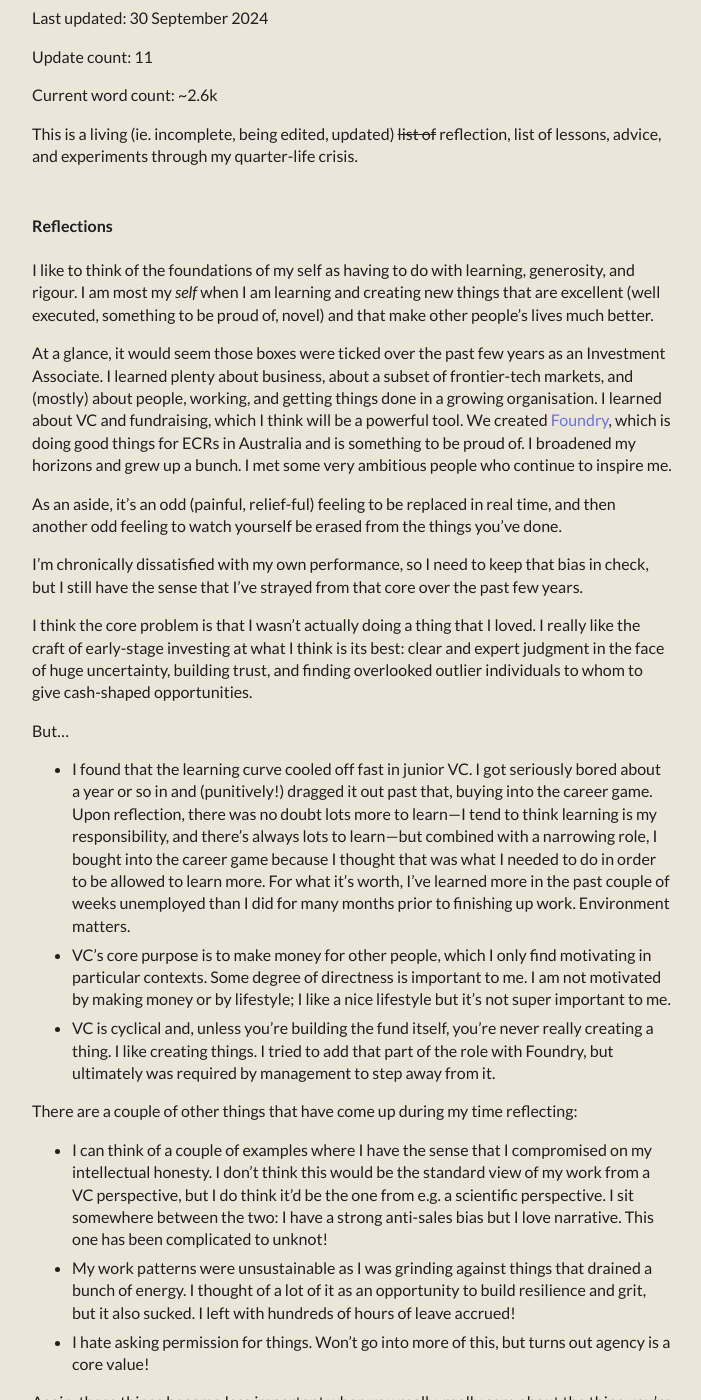
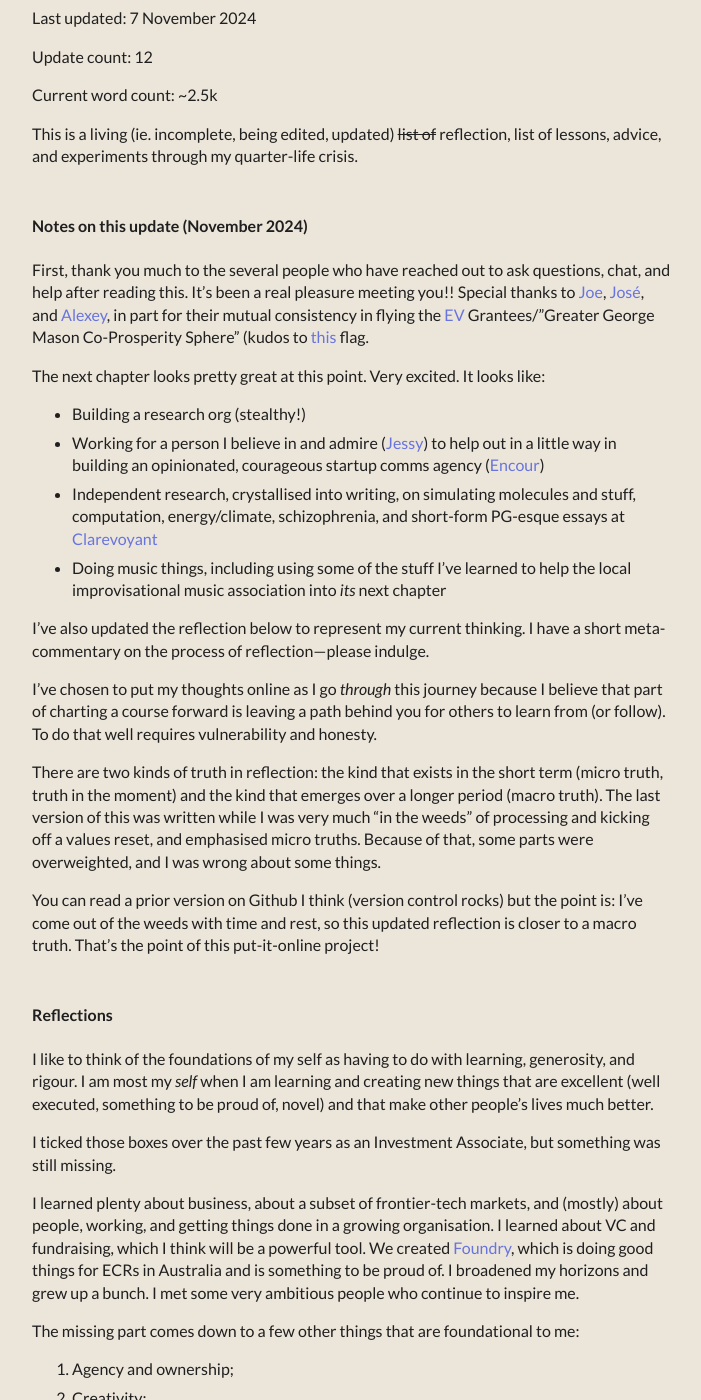
Before and after one commit to clarebirch/clarebirch.github.io, a Jekyll site: the page built from quarter-life-crisis.md, in a window 1280 px wide and 1400 px high, scrolled down 205 px. Shown: the whole window, without its empty margins (288-989 px from the left). Built offline with Jekyll 4.4.1, drawn with Linux system fonts in a browser that asks for light colours; some web fonts are replaced; some of the changed text lies outside the part shown.

Commit message:
MSG updated reflection on qlc again

```diff
--- a/_posts/.obsidian/workspace.json
+++ b/_posts/.obsidian/workspace.json
@@ -85,6 +85,7 @@
             "state": {
               "type": "backlink",
               "state": {
+                "file": "2022-04-02-unlearning-perfectionism.md",
                 "collapseAll": false,
                 "extraContext": false,
                 "sortOrder": "alphabetical",
@@ -101,6 +102,7 @@
             "state": {
               "type": "outgoing-link",
               "state": {
+                "file": "2022-04-02-unlearning-perfectionism.md",
                 "linksCollapsed": false,
                 "unlinkedCollapsed": true
               }
@@ -123,7 +125,7 @@
             "state": {
               "type": "outline",
               "state": {
-                "file": "2024-09-19-reflections-on-new-york.md"
+                "file": "2022-04-02-unlearning-perfectionism.md"
               }
             }
           }
--- a/quarter-life-crisis.md
+++ b/quarter-life-crisis.md
@@ -4,39 +4,51 @@
 ---
 Originally posted: 17 September 2024
 
-Last updated: 30 September 2024
+Last updated: 7 November 2024
 
-Update count: 11
+Update count: 12
 
-Current word count: ~2.6k
+Current word count: ~2.5k
 
 This is a living (ie. incomplete, being edited, updated) ~~list of~~ reflection, list of lessons, advice, and experiments through my quarter-life crisis.
+#### Notes on this update (November 2024)
+First, thank you much to the several people who have reached out to ask questions, chat, and help after reading this. It's been a real pleasure meeting you!! Special thanks to [Joe](https://x.com/josephnwalker?lang=en), [José](https://x.com/ArtirKel), and [Alexey](https://x.com/alexeyguzey), in part for their mutual consistency in flying the [EV](https://www.mercatus.org/emergent-ventures) Grantees/"Greater George Mason Co-Prosperity Sphere" (kudos to [this]((https://www.thepsmiths.com/p/review-scaling-people-by-claire-hughes?utm_source=publication-search#footnote-1-130267993) very sassy but witty blog) flag.
+
+The next chapter looks pretty great at this point. Very excited. It looks like:
+* Building a research org (stealthy!)
+* Working for a person I believe in and admire ([Jessy](https://www.linkedin.com/in/jessyzwu)) to help out in a little way in building an opinionated, courageous startup comms agency ([Encour](https://encour.co/))
+* Independent research, crystallised into writing, on simulating molecules and stuff, computation, energy/climate, schizophrenia, and short-form PG-esque essays at [Clarevoyant](https://clarevoyant.substack.com)
+* Doing music things, including using some of the stuff I've learned to help the local improvisational music association into *its* next chapter
+
+I've also updated the reflection below to represent my current thinking. I have a short meta-commentary on the process of reflection---please indulge.
+
+I've chosen to put my thoughts online as I go *through* this journey because I believe that part of charting a course forward is leaving a path behind you for others to learn from (or follow). To do that well requires vulnerability and honesty.
+
+There are two kinds of truth in reflection: the kind that exists in the short term (micro truth, truth in the moment) and the kind that emerges over a longer period (macro truth). The last version of this was written while I was very much "in the weeds" of processing and kicking off a values reset, and emphasised micro truths. Because of that, some parts were overweighted, and I was wrong about some things.
+
+You can read a prior version on Github I think (version control rocks) but the point is: I've come out of the weeds with time and rest, so this updated reflection is closer to a macro truth. That's the point of this put-it-online project!
 #### Reflections
-
 I like to think of the foundations of my self as having to do with learning, generosity, and rigour. I am most my *self* when I am learning and creating new things that are excellent (well executed, something to be proud of, novel) and that make other people's lives much better.
 
-At a glance, it would seem those boxes were ticked over the past few years as an Investment Associate. I learned plenty about business, about a subset of frontier-tech markets, and (mostly) about people, working, and getting things done in a growing organisation. I learned about VC and fundraising, which I think will be a powerful tool. We created [Foundry](https://blackbird.vc/foundry), which is doing good things for ECRs in Australia and is something to be proud of. I broadened my horizons and grew up a bunch. I met some very ambitious people who continue to inspire me.
+I ticked those boxes over the past few years as an Investment Associate, but something was still missing.
 
-As an aside, it's an odd (painful, relief-ful) feeling to be replaced in real time, and then another odd feeling to watch yourself be erased from the things you've done.
+I learned plenty about business, about a subset of frontier-tech markets, and (mostly) about people, working, and getting things done in a growing organisation. I learned about VC and fundraising, which I think will be a powerful tool. We created [Foundry](https://blackbird.vc/foundry), which is doing good things for ECRs in Australia and is something to be proud of. I broadened my horizons and grew up a bunch. I met some very ambitious people who continue to inspire me.
 
-I'm chronically dissatisfied with my own performance, so I need to keep that bias in check, but I still have the sense that I've strayed from that core over the past few years.
+The missing part comes down to a few other things that are foundational to me:
+1. Agency and ownership;
+2. Creativity;
+3. Challenge;
+4. Doing, rather than optimising;
+5. Ambition and opportunity for scale.
 
-I think the core problem is that I wasn't actually doing a thing that I loved. I really like the craft of early-stage investing at what I think is its best: clear and expert judgment in the face of huge uncertainty, building trust, and finding overlooked outlier individuals to whom to give cash-shaped opportunities.
+I like the craft of early-stage investing at what I think is its best: clear and expert judgment in the face of huge uncertainty, building trust, and finding overlooked outlier individuals to whom to give cash-shaped opportunities.
 
-But...
+However, it's an optimisation or enablement layer, not a core layer; it's not where I want to be right now. I believe in building substantive expertise---the ability to understand most every task in the stack before making decisions about it.
 
-* I found that the learning curve cooled off fast in junior VC. I got seriously bored about a year or so in and (punitively!) dragged it out past that, buying into the career game. Upon reflection, there was no doubt lots more to learn---I tend to think learning is my responsibility, and there's always lots to learn---but combined with a narrowing role, I bought into the career game because I thought that was what I needed to do in order to be allowed to learn more. For what it's worth, I've learned more in the past couple of weeks unemployed than I did for many months prior to finishing up work. Environment matters.
-* VC's core purpose is to make money for other people, which I only find motivating in particular contexts. Some degree of directness is important to me. I am not motivated by making money or by lifestyle; I like a nice lifestyle but it's not super important to me.
-* VC is cyclical and, unless you're building the fund itself, you're never really creating a thing. I like creating things. I tried to add that part of the role with Foundry, but ultimately was required by management to step away from it.
+A person I like and admire asked me recently what my number one passion is. I have never thought of myself as a singular-passion kind of person. I have lusted after it---to be single-minded in devotion to a single thing, whether it's a god or a mission or whatever. I've put it as this in an earlier version of this reflection:
 
-There are a couple of other things that have come up during my time reflecting:
-- I can think of a couple of examples where I have the sense that I compromised on my intellectual honesty. I don't think this would be the standard view of my work from a VC perspective, but I do think it'd be the one from e.g. a scientific perspective. I sit somewhere between the two: I have a strong anti-sales bias but I love narrative. This one has been complicated to unknot!
-- My work patterns were unsustainable as I was grinding against things that drained a bunch of energy. I thought of a lot of it as an opportunity to build resilience and grit, but it also sucked. I left with hundreds of hours of leave accrued!
-- I hate asking permission for things. Won't go into more of this, but turns out agency is a core value!
-
-Again, these things become less important when you really, really care about the thing you're doing and you're in the groove. Seeing along the beam. Etc.
-
-The thing. The devotion. The thing that makes it all worthwhile. The thing that isn't you, that is part of you but is for everyone. The soulful thing. George Bernard Shaw puts it as:
+(start)
+The thing that makes it all worthwhile. The thing that isn't you, that is part of you but is for everyone. The soulful thing. George Bernard Shaw puts it as:
 
 > This is the true joy in life, being used for a purpose recognized by yourself as a mighty one. Being a force of nature instead of a feverish, selfish little clod of ailments and grievances, complaining that the world will not devote itself to making you happy. I am of the opinion that my life belongs to the whole community and as long as I live, it is my privilege to do for it what I can. I want to be thoroughly used up when I die, for the harder I work, the more I live. I rejoice in life for its own sake. Life is no brief candle to me. It is a sort of splendid torch which I have got hold of for the moment and I want to make it burn as brightly as possible before handing it on to future generations.
 
@@ -48,8 +60,15 @@
 
 > Nothing special about me, we've all got our own sacred place, but to access it, your mission must be pure and your aim true. Just a little thought of trying to use it for a power tool, a career move, and the process becomes corrupted. You gotta go for the joy, the pain, the adventure, the search, the journey to love. I learned that from Kurt Vonnegut. You have to be willing to dedicate your life to that journey, not as a means to an end, but just as an opportunity to trip the fuck out. Ya gotta suspend all self-judgement, and embrace all. The reward is the journey itself. And that's how I became the bass player I'm still trying tobe. Just exploring for a sense of purpose.
 
-So I wasn't quite doing my _thing_ and I think that decision came down to a lack of confidence in my own abilities. (an aside: since I started rewriting this a couple of days ago, I've come to think that much of _my_ extant definition of what makes a worthwhile _thing_ is defined by a fundamentalist guilt and being a parentified daughter, so stick that one on the backburner)
+(end)
 
+After this period of reflection and experimentation, though, I've found that I am a singular passion person. It's just been a little hard to describe. I just like building people-machines that solve ugly, science-related problems. That's the higher level. Requires expertise at all the lower levels. Requires excellence. Etc.
+
+I'm a technical people person: technical detail nourishes me, I love people and am surprisingly good with them (when I don't piss them off with too-honest short-term stream-of-consciousness nonsense), and I feel most at home with "technical" (ie. in the weeds, in the detail) people.
+
+So that's when I'm "in the groove", per an earlier version of this:
+
+(start)
 And because I wasn't quite doing my thing I usually wasn't in the groove, which again---Flea describes in *Acid for the Children*:
 
 > When I’m rocking a groove, there is only nature working, ain’t no one gonna rock it harder than me. Free from all prison of my mind’s construct, I am a fucking mama grizzly bear protecting her cubs, and I don’t care if I die. I trust my animal instinct completely. I let go of every thought, let go of all the world, and KILL the groove. The hurt and pain in my heart is my ticket to fly, I surrender all earthly desires in the moment, when it’s time to rock and tap the source. I gotta be the groove and nothing else, fuck the world so I can uplift the world.
@@ -63,40 +82,22 @@
 >
 > Then I moved, so that the beam fell on my eyes. Instantly the whole previous picture vanished. I saw no toolshed, and (above all) no beam. Instead I saw, framed in the irregular cranny at the top of the door, green leaves moving on the branches of a tree outside and beyond that, 90 odd million miles away, the sun. Looking along the beam, and looking at the beam are very different experiences.
 
-Jazz gigs are powerful because when you're _in them_ (physically sitting in what feels like the music splash zone) and you're paying attention (which is easy), you feel close to being "in the groove" with the musicians themselves and the music they're playing. You can get _in it_ with ease. It's not the same as what they're experiencing (at least in my not-jazz experience) but it is an intense shared experience that happens along the flow of the music. It's entirely absorbing.
+(end)
 
-I have in my mind the idea that maths and/or simulation/computation research would yield this kind of groove for me. I find myself regretting not having done a PhD yet, honestly---I regret not devoting that time to just enjoying chemistry and quantum information, and also to sharpening my mind. At the same time, I think I was at the wrong place, mentally, to be doing it ~3y ago when I would've been starting.
-
-Where is this going? From here it devolves into more dot-point reflections for now.
-
-This is going to take more than a couple of weeks.
-
-I want to be patient and experimental with it. Be in the groove with the discovery itself.
-
-A big part of this is finding more of my people. I'm lucky to have a handful of close friends who I deeply admire and trust, and who make me better for knowing them. I don't think there are thousands of them around for me, but I think there are some.
-
-The things I do having a sense of purpose or impact is important to me. I angst when I do lots of work *for the sake of it*. I wonder how much of this angst is just shame? Can I be ambitious and enjoy things? I do want to achieve _for something greater than myself_.
-
-Making a new thing and putting it out into the world is very satisfying. I get a helluva kick out of making good new things that people enjoy or find challenging. I also get a helluva kick out of learning deeply and mastering a new thing.
-
-My attention span and ability to wrestle with a really difficult problem has been shot to pieces. I'm gritty over longer horizons but I would like to extend my short-term mental fortitude (I want to stare at tough problems for ages without screaming).
-
-Much---most---of what I have done in life has been directed for the sole intent of _impressing_ someone or everyone.
-
-I feel better when I'm out five nights per week at variations on very engrossing musical and visual things, and filling as much of my time as possible with chewing on thought-provoking stuff either by myself or with someone.
-
-I don't care about the career ladder itself. Promotion pathways and performance matrices are useful but nauseating.
-
-I don't want to only focus on my weaknesses. I think my strengths are:
-1. I've never met anything I couldn't learn as fast as anyone I've met (I haven't met many people!),
-2. I build good relationships with good people easily, and
-4. I've developed a kind of taste for people and things (though I'm still learning to trust my instincts on that)
-
-New experiences, coupled with reflection, will help with figuring out more of these. I'll also work through [this](https://80000hours.org/articles/personal-strengths/).
-
-Finally, the navel-gazing is wrapping up a little as I move back to looking outwards---winding up the self-as-a-project/narcissism of the thing.
-
+The best lesson I've learned over the past couple of months has been recognising what it feels like when I'm trying to do something because I think I *ought to* be doing it. It's been fun to put that instinct on ice. It's the wrong kind of people pleasing, and it's rooted in insecurity. But relinquishing it has meant (1) I'm back to doing, not optimising, and (2) I feel oh-so light.
 #### Experiments
+- Meeting cool people and getting involved a little in the local jazz scene
+	- Highly recommend this.
+	- Turns out Sydney has a cool music scene now. Who knew!
+	- Tom asked for my jazz schedule. The baseline is Monday Night Confessions, Wednesday Jazz at the Crix, and rarely Thursday at the Botany View Hotel. I've got a list going of the better venues and am starting to keep an eye on their schedules.
+- Started a two-pronged writing practice
+	- Highly recommend this.
+	- The first prong is journalling---which I've done on and off for a long time, but hadn't done consistently for the past couple of years. It's very valuable for character development (ie. not being a shit---being incapable of genuine reflection is one of my few "red flags" in a person), and autobiographical memory.
+	- The second is the note taking --> full written piece pipeline, which is more nascent for me. I found myself trying to write a full piece from a blank page, with minimal planning or ongoing research. Turns out if you take descriptive notes, capture thoughts, etc, and nourish them with exploration, and research over time, writing becomes way easier.  You also need to relinquish the desire to be *correct* (or the fear of being *incorrect* for a bit; rigour is a different kind of process.
+- Started a personal research project on schizophrenia
+	- Publishing it as Fugue States
+	- Not putting pressure on timelines
+	- Really enjoying this, doesn't feel like a chore
 - The beach trip ("doing nothing")
 	- We went to Culburra for a few days and then to Bundanoon with a larger group of friends. Ben got sick in Culburra and we were blessed with dreary weather, which gave plenty of time to _do nothing_. Unfortunately, I have discovered I really do not want to do nothing. At the very least, I want to listen to lots of music and read lots and yap.
 	- Ben wrote a murder mystery for the group (the second one he's done, having inadvertently recreated [Jubensha](https://en.wikipedia.org/wiki/Jubensha) late last year) and it went down an absolute treat. I'm trying to get him to put it online somewhere so others can also enjoy!
@@ -153,13 +154,13 @@
 	- [The Freewheelin' Bob Dylan](https://open.spotify.com/album/0o1uFxZ1VTviqvNaYkTJek?si=I4I4Bg04SgS2oxc6ME2NEw) - Bob Dylan
 
 #### Suggestions from people
-- Develop a strong understanding of your own strengths alongside this. (Mike)
-- Try collaborations? (Mike)
-- Consider psychedelics. Given this isn't possible, try building a strong meditation practice and doing a silent retreat. (Angus)
-- Coaching (Jessy)
-- Get a job, get a job, get a job (Ben)
-- Write 500-1000 words on each of ~10 topics that interest you (Casey)
-- The existentialists, and understanding this is a quite common kind of exploration (Ivan)
+- Develop a strong understanding of your own strengths alongside this. (Mike) <-- onoing
+- Try collaborations? (Mike) <-- ongoing!!
+- Consider psychedelics. Given this isn't possible, try building a strong meditation practice and doing a silent retreat. (Angus) <-- back on the yoga train
+- Coaching (Jessy) <-- not actioned
+- Get a job, get a job, get a job (Ben) <-- kinda
+- Write 500-1000 words on each of ~10 topics that interest you (Casey) <-- yes, and going to start publishing
+- The existentialists, and understanding this is a quite common kind of exploration (Ivan) <-- done (Pareto, at least)
 
 #### References
 <iframe style="border: 0; width: 100%; height: 450px;" allowfullscreen frameborder="0" src="https://raindrop.io/clare-j-birch/public-personal-library-47164316/embed/search=qlc&hide=tags%2C+excerpt%2C+header"></iframe>
```
